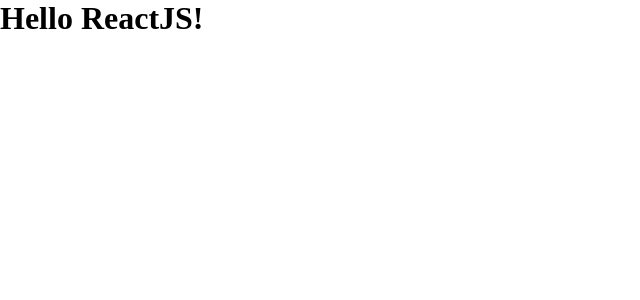
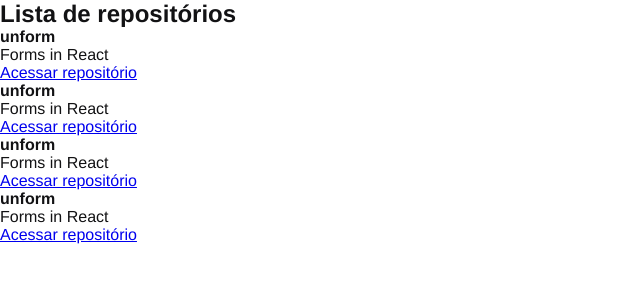
Before and after one commit to Vyctor/github-explorer, a React app: page / in a window 1280 px wide. Shown: the top 300 px of the page, without its empty margins (0-640 px from the left). Built offline with nearby package versions, Linux system fonts and the light colour scheme.

Commit message:
feat: first react component

```diff
--- a/src/App.jsx
+++ b/src/App.jsx
@@ -1,6 +1,6 @@
-import React from "react";
+import RepositoryList from "./components/RepositoryList";
 import "./styles/global.scss";
 
 export function App() {
-  return <h1>Hello ReactJS!</h1>;
+  return <RepositoryList />;
 }
--- /dev/null
+++ b/src/components/RepositoryList.jsx
@@ -0,0 +1,29 @@
+export default function RepositoryList() {
+  return (
+    <section className="repository-list">
+      <h1>Lista de repositórios</h1>
+      <ul>
+        <li>
+          <strong>unform</strong>
+          <p>Forms in React</p>
+          <a href="#">Acessar repositório</a>
+        </li>
+        <li>
+          <strong>unform</strong>
+          <p>Forms in React</p>
+          <a href="#">Acessar repositório</a>
+        </li>
+        <li>
+          <strong>unform</strong>
+          <p>Forms in React</p>
+          <a href="#">Acessar repositório</a>
+        </li>
+        <li>
+          <strong>unform</strong>
+          <p>Forms in React</p>
+          <a href="#">Acessar repositório</a>
+        </li>
+      </ul>
+    </section>
+  );
+}
--- a/src/styles/global.scss
+++ b/src/styles/global.scss
@@ -6,5 +6,6 @@
 }
 
 body {
-    font: Arial, Helvetica, sans-serif;
+    font: 16px "Helvetica Neue", Helvetica, Arial, sans-serif;
+    color: #121214;
 }
```
